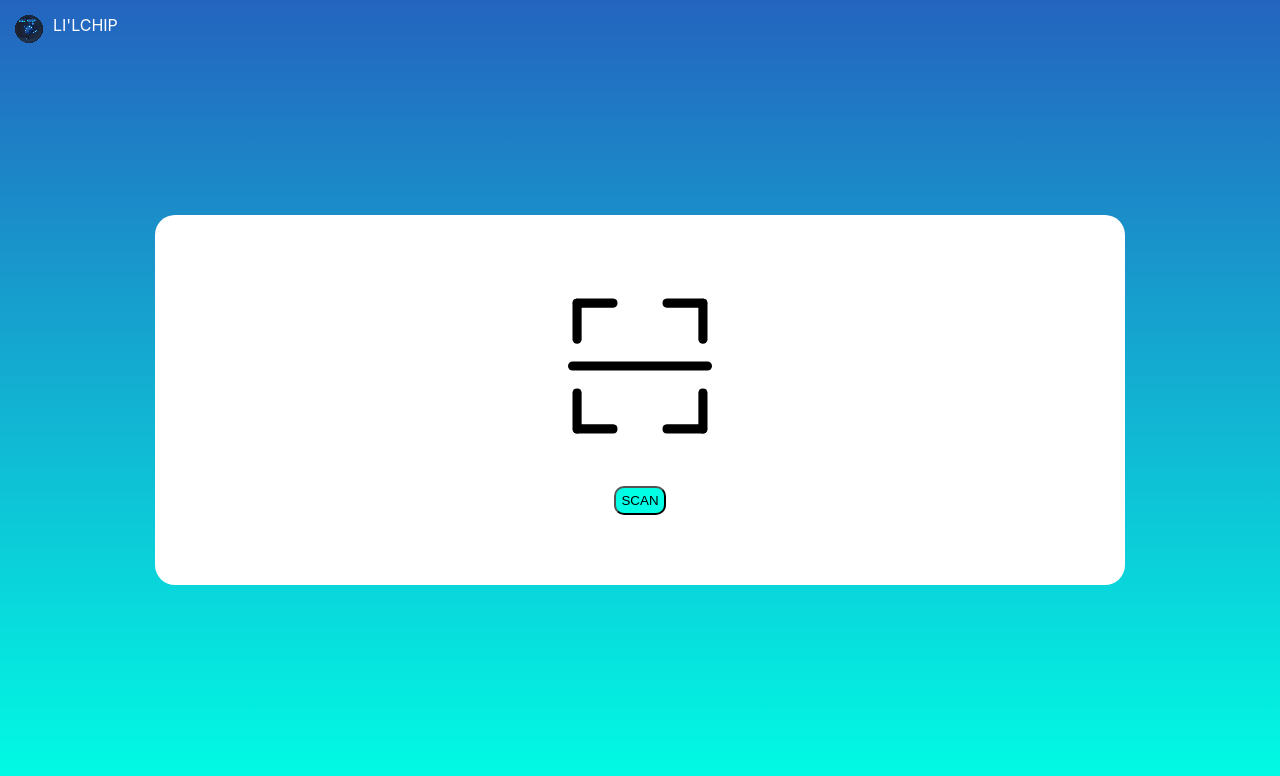
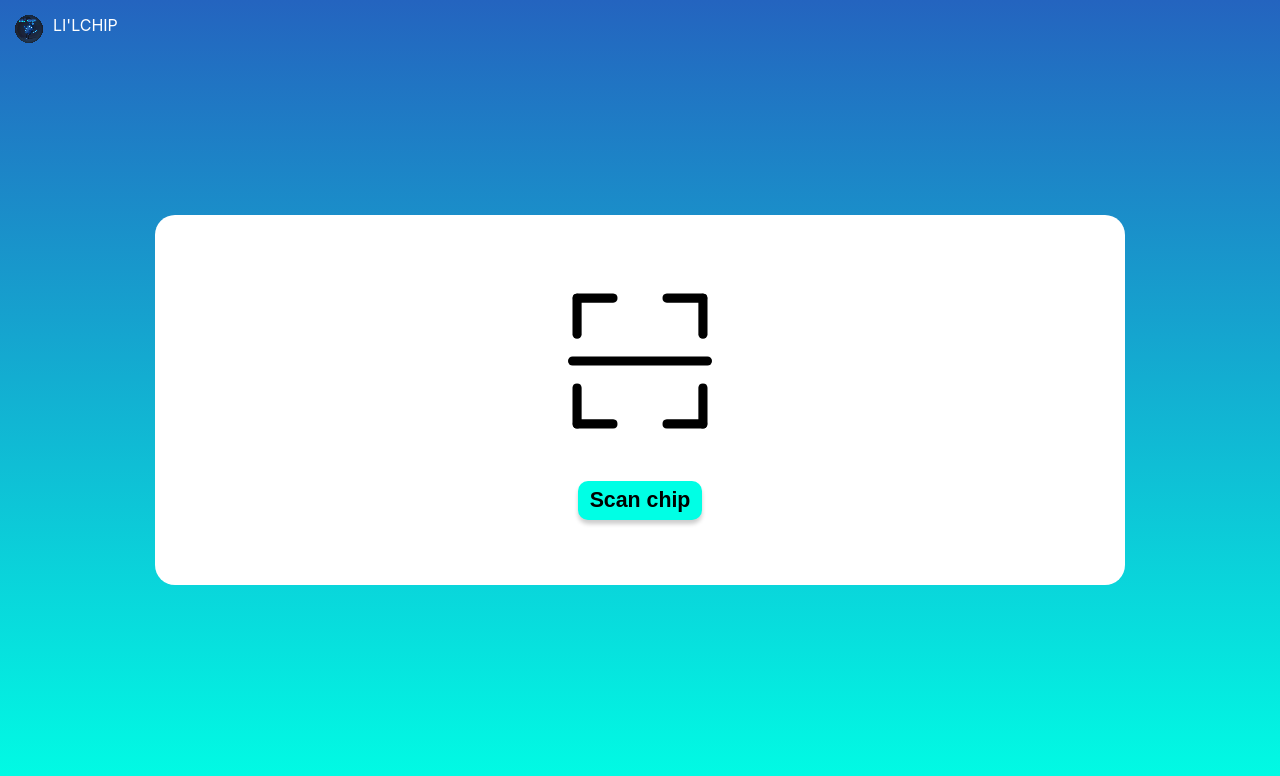
Before and after one commit to SvenLoeve/lilchip, a React (Create React App) app in the folder lilchip/: page /chip-scan in a window 1280 px wide. Shown: the top 776 px of the page. Built offline with nearby package versions, Linux system fonts and the light colour scheme.

Commit message:
Added button component

```diff
--- /dev/null
+++ b/lilchip/src/components/Button/Button.css
@@ -0,0 +1,24 @@
+.custom-button {
+  cursor: pointer;
+  border-radius: 10px;
+  border-color: transparent;
+  box-shadow: 0 4px 4px rgba(0, 0, 0, 0.2);
+}
+
+.button-variant-1 {
+  background-color: #00ffe5;
+  padding: 5px 10px;
+  font-weight: bold;
+  font-size: 16pt;
+}
+
+.button-variant-2 {
+  background-color: #00ffe5;
+  padding: 5px 10px;
+}
+
+.button-variant-3 {
+  background-color: black;
+  padding: 5px 10px;
+  color: white;
+}
--- /dev/null
+++ b/lilchip/src/components/Button/Button.jsx
@@ -0,0 +1,13 @@
+import React from "react";
+import "./Button.css";
+
+const Button = ({ onClick, label, variant }) => {
+    return (
+        <button className={`custom-button ${variant === "1" ? "button-variant-1" : variant === "2" ? "button-variant-2" : "button-variant-3"
+            }`} onClick={onClick}>
+            {label}
+        </button>
+    )
+}
+
+export default Button;
--- a/lilchip/src/pages/ChipScan/ChipScan.css
+++ b/lilchip/src/pages/ChipScan/ChipScan.css
@@ -1,4 +1,4 @@
-.containerChipScan{
+.containerChipScan {
   display: flex;
   flex-direction: column;
   justify-content: center;
@@ -8,13 +8,3 @@
   height: 370px;
   border-radius: 20px;
 }
-
-.button-blue{
-    display: flex;
-    border-radius: 10px;
-    padding: 5px;
-    background-color: #00ffe5;
-    color: black;
-    font: bold;
-    text-transform: uppercase;
-}
--- a/lilchip/src/pages/ChipScan/ChipScan.jsx
+++ b/lilchip/src/pages/ChipScan/ChipScan.jsx
@@ -1,8 +1,12 @@
 import React, { useState } from "react";
 import "./ChipScan.css";
+
+import "../../components/Button/Button"
+
 import axios from "axios";
 
 import ScanIcon from "../../assets/images/scanIcon.svg";
+import Button from "../../components/Button/Button";
 
 const ChipScan = () => {
 
@@ -22,12 +26,22 @@ const ChipScan = () => {
 
     }
 
-    return (
-        <div className="containerChipScan">
-            <img src={ScanIcon} alt="ScanIcon" />
-            <button className="button-blue" onClick={handleGetData}>Scan</button>
-        </div>
-    )
+    if (data == null) {
+        return (
+            <div className="containerChipScan">
+                <img src={ScanIcon} alt="ScanIcon" />
+                <Button onClick={handleGetData} label="Scan chip" variant="1" />
+            </div>
+        )
+    }
+    else {
+        return (
+            <div className="containerChipScan">
+                <text>{data}</text>
+            </div>
+        )
+    }
+
 }
 
 export default ChipScan
--- a/lilchip/src/pages/Login/Login.jsx
+++ b/lilchip/src/pages/Login/Login.jsx
@@ -1,6 +1,8 @@
 import React, { useState } from 'react';
 import './Login.css'
 import { useNavigate } from 'react-router-dom';
+
+import Button from '../../components/Button/Button';
 
 function Login() {
     const [input, setInput] = useState({
@@ -81,8 +83,8 @@ function Login() {
                 <div className='text danger'>{errors.password}</div>
             </div>
             <div className='buttons'>
-                <button className='button back'>cancel</button>
-                <button className='button blue' value="Submit" onClick={handleLogin}>Login</button>
+                <Button onClick={handleLogin} label="cancel" variant="3" />
+                <Button onClick={handleLogin} label="Login" variant="2" />
             </div>
         </form>
     );
```
Lines whose indentation alone changed are shown as unchanged.
